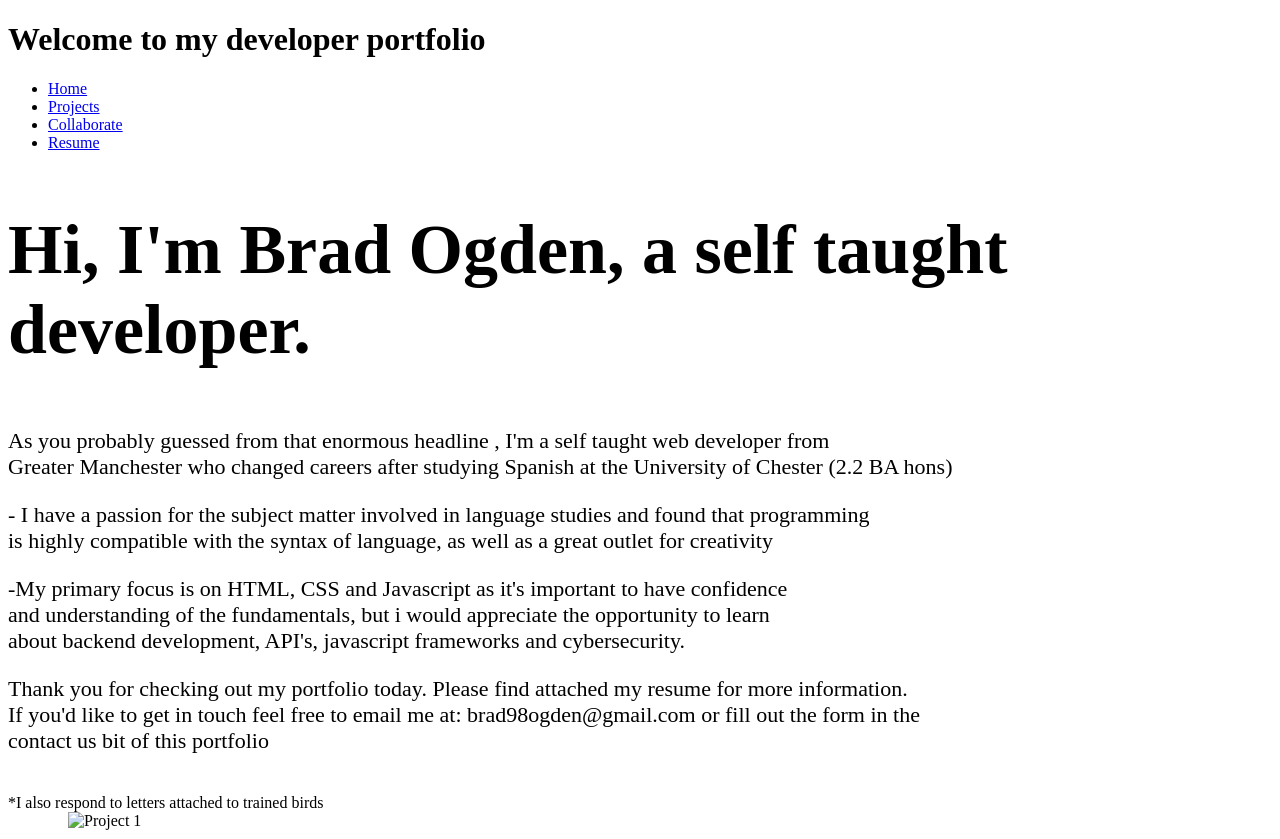
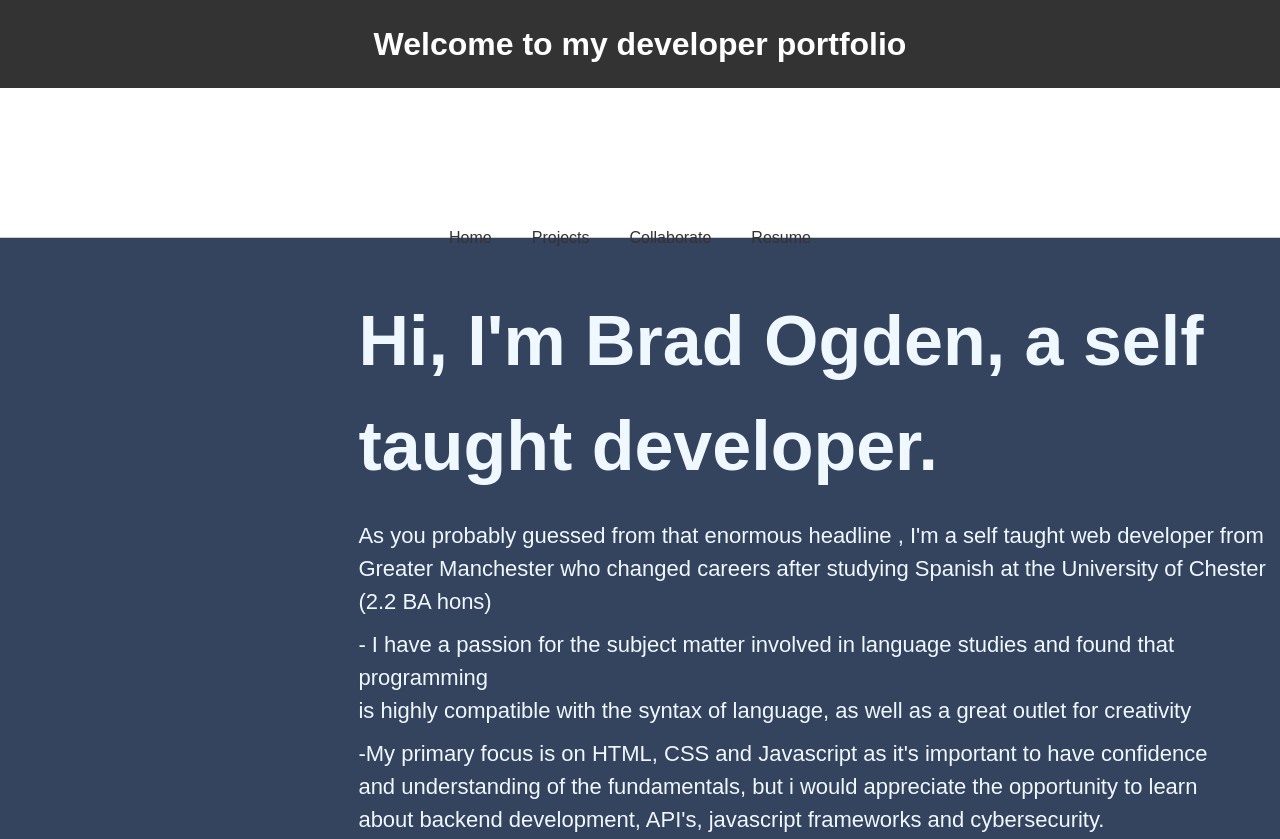
Before and after one commit to Boggie217/Portfolio, a plain HTML site: page index.html in a window 1280 px wide. Shown: the top 839 px of the page. Drawn offline with Linux system fonts and the light colour scheme.

Commit message:
Update index.html

```diff
--- a/index.html
+++ b/index.html
@@ -3,7 +3,7 @@
   <head>
     <meta charset="UTF-8">
     <title>My Portfolio</title>
-    <link rel="stylesheet" href="portfolioPage.css">
+    <link rel="stylesheet" href="styles.css">
   </head>
   <body>
     <header>
```
